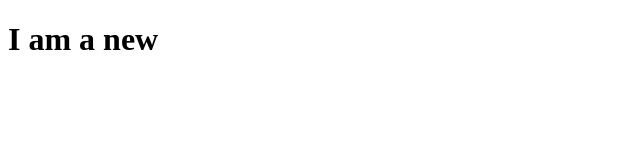
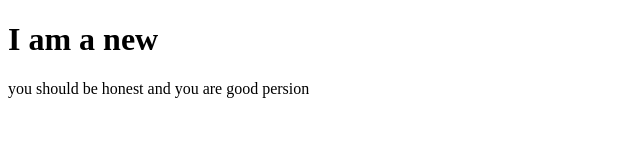
Before and after one commit to Tanmi-Tanu/third-repo, a plain HTML site: page index.html in a window 1280 px wide. Shown: the whole page, without its empty margins (0-640 px from the left). Drawn offline with Linux system fonts and the light colour scheme.

Commit message:
paragraph add

```diff
--- a/index.html
+++ b/index.html
@@ -8,5 +8,6 @@
 </head>
 <body>
     <h1>I am a new</h1>
+    <p>you should be honest and you are good persion</p>
 </body>
 </html>
```
